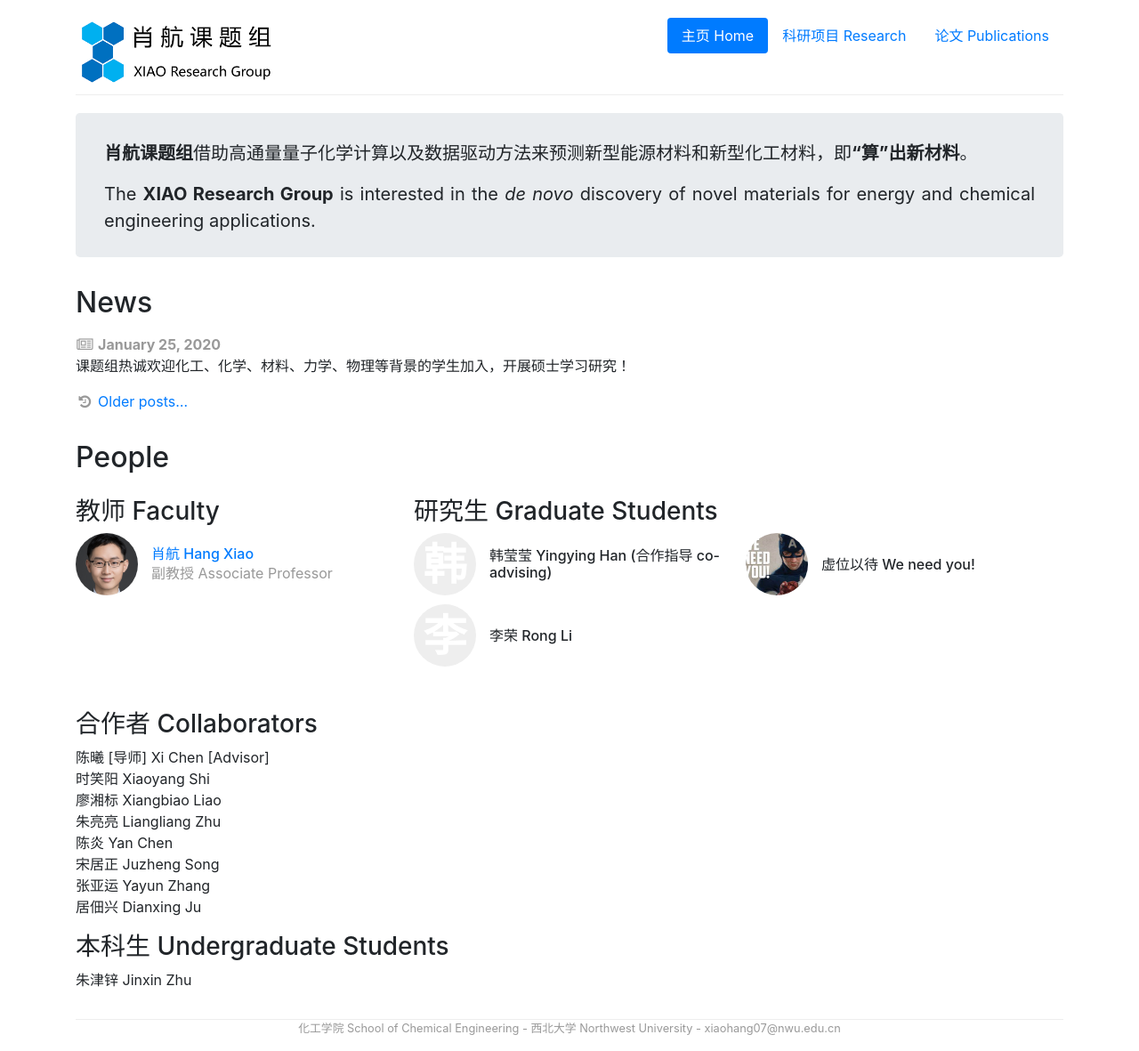
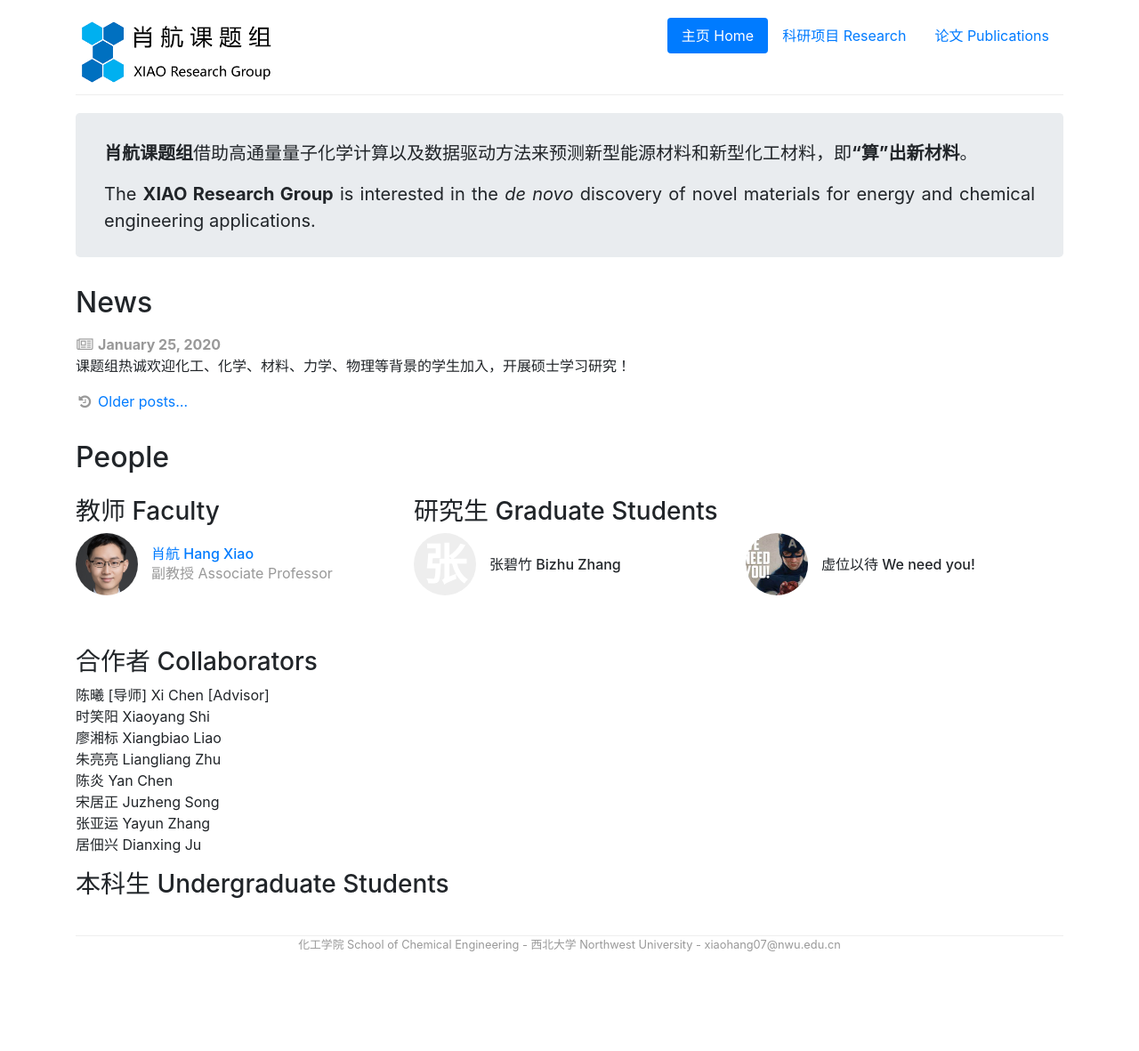
Before and after one commit to zzziyang1204/zzziyang1204.github.io, a Jekyll site: the page built from index.html, in a window 1280 px wide. Shown: the whole page at 89% size. Built offline with Jekyll 4.4.1, drawn with Linux system fonts in a browser that asks for light colours; after the commit the page ends 1087 px from its top, so only the background shows below that.

Commit message:
Update people.yml

```diff
--- a/_data/people.yml
+++ b/_data/people.yml
@@ -24,12 +24,16 @@ wolverine:
 
 
 
-han:
-    display_name: "韩莹莹 Yingying Han (合作指导 co-advising)"
+#han:
+#    display_name: "韩莹莹 Yingying Han (合作指导 co-advising)"
+#    role: grad
+
+rong:
+    display_name: "李荣 Rong Li"
     role: grad
 
 rong:
-    display_name: "李荣 Rong Li"
+    display_name: "张碧竹 Bizhu Zhang"
     role: grad
 
 storm:
@@ -37,9 +41,6 @@ storm:
     role: grad
     image: /img/people/need.png
 
-ugrad-a:
-    display_name: "朱津锌 Jinxin Zhu"
-    role: ugrad
 
 
 alum-a:
```
